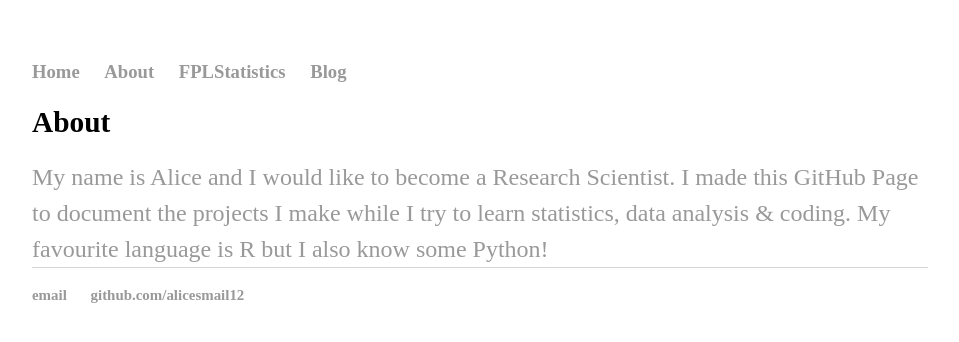
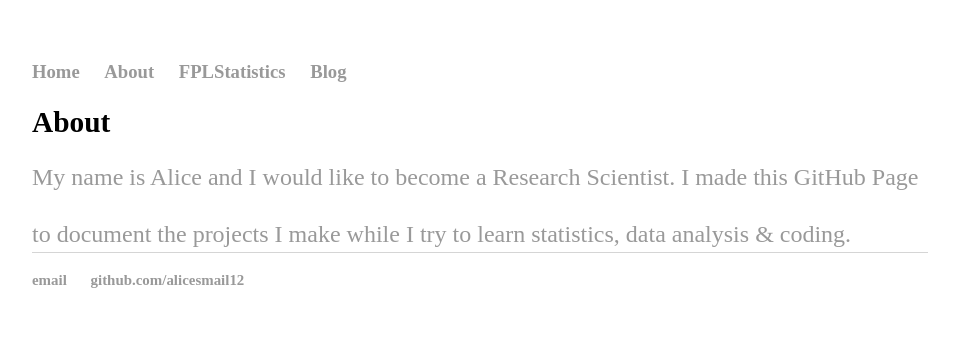
Before and after one commit to alicesmail12/alicesmail12.github.io, a Jekyll site: the page built from about/index.html, in a window 1280 px wide. Shown: the top 342 px of the page, without its empty margins (160-1119 px from the left). Built offline with Jekyll 4.4.1, drawn with Linux system fonts in a browser that asks for light colours; some web fonts are replaced.

Commit message:
Update index.html

```diff
--- a/about/index.html
+++ b/about/index.html
@@ -4,6 +4,6 @@
 ---
 <div class="blurb">
 	<h1>About</h1>
-	<subtitle>My name is Alice and I would like to become a Research Scientist. I made this GitHub Page to document the projects I make while I try to learn statistics, data analysis & coding.
-    My favourite language is R but I also know some Python!</subtitle>
+	<subtitle>My name is Alice and I would like to become a Research Scientist. I made this GitHub Page to document the projects I make while I try to learn statistics, data analysis & coding.</subtitle>
+<sp> </sp>
 </div><!-- /.blurb -->
```
